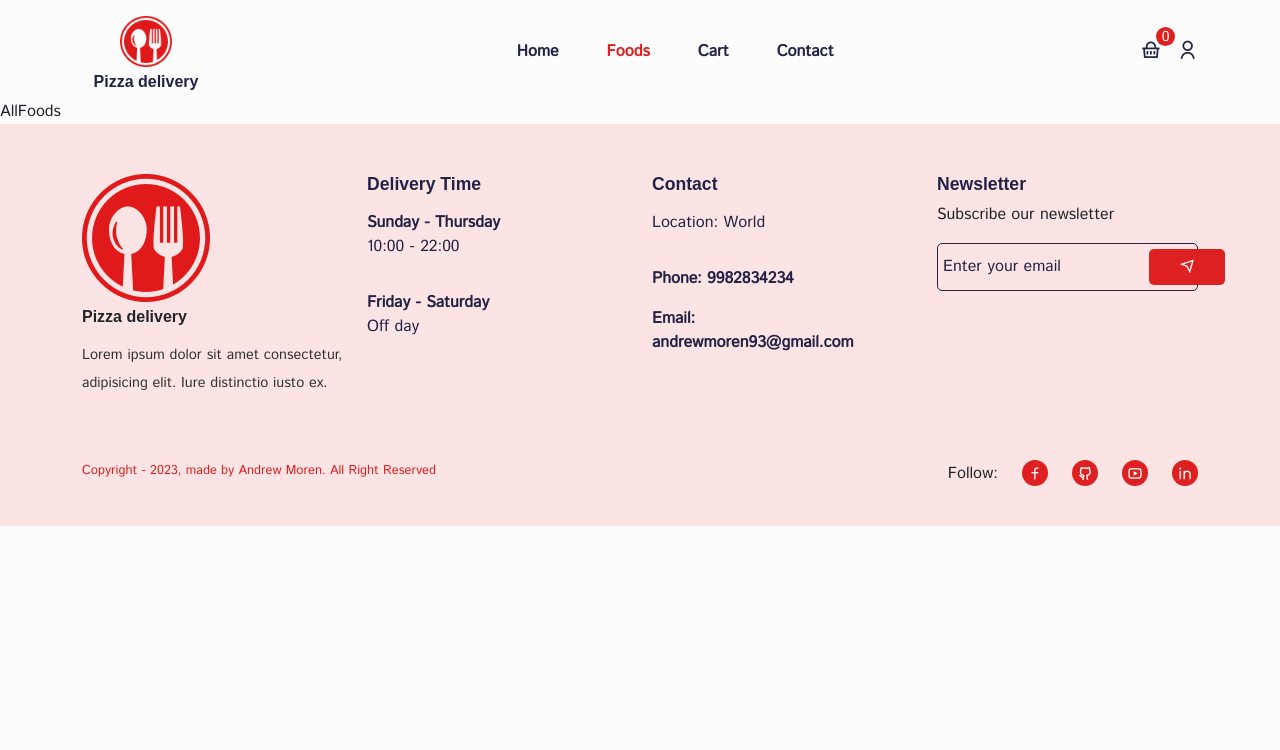
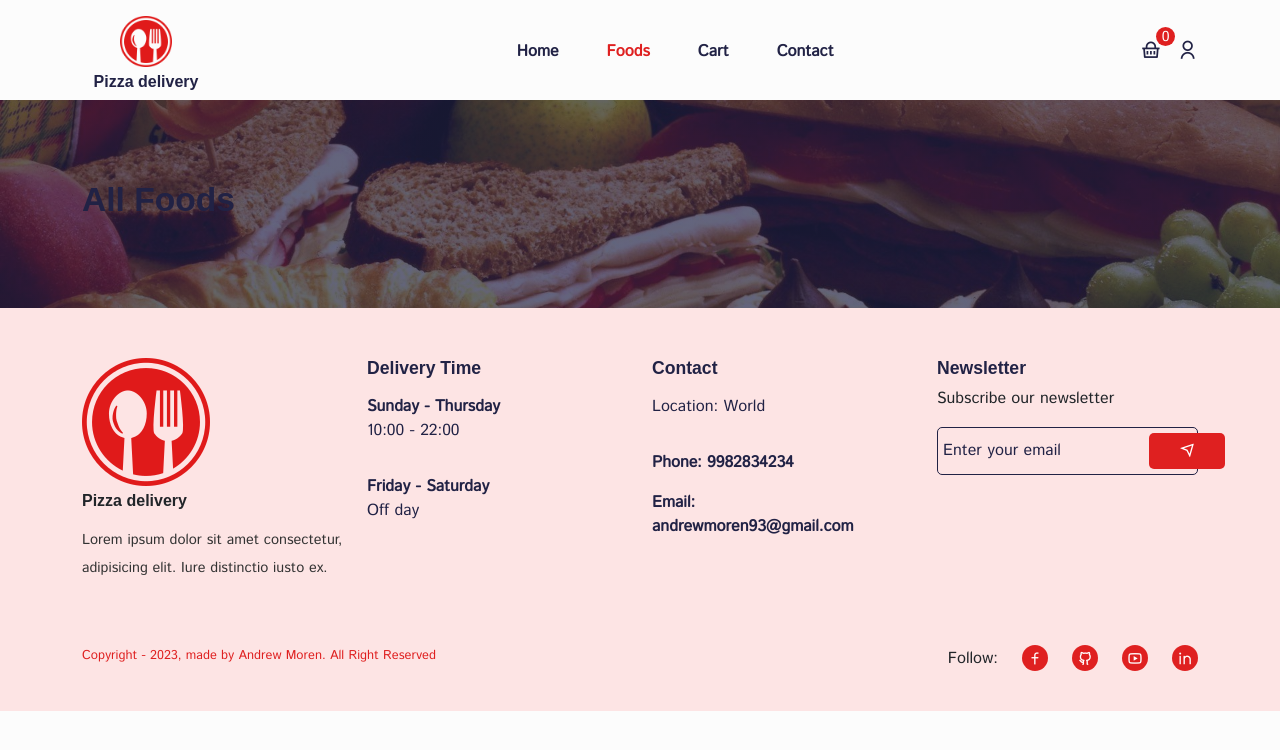
Before and after one commit to Andrewmoren/e_commerce_pizza, a React (Create React App) app: page /foods in a window 1280 px wide. Shown: the top 750 px of the page. Built offline with nearby package versions, Linux system fonts and the light colour scheme; a web font is replaced by a local one.

Commit message:
add common section in all foods

```diff
--- a/src/components/UI/cart/Carts.jsx
+++ b/src/components/UI/cart/Carts.jsx
@@ -11,6 +11,7 @@ import "../../../styles/shopping-cart.css";
 const Carts = () => {
   const dispatch = useDispatch();
   const cartProducts = useSelector((state) => state.cart.cartItems);
+  const totalAmount = useSelector((state) => state.cart.totalAmount);
 
   const toogleCart = () => {
     dispatch(cartUiActions.toggle());
@@ -36,7 +37,7 @@ const Carts = () => {
 
         <div className="cart__bottom d-flex align-items-center justify-content-between">
           <h6>
-            Subtotal amount: <span>$123</span>
+            Subtotal amount: <span>${totalAmount}</span>
           </h6>
           <button>
             <Link to="/checkout">Checkout</Link>
--- /dev/null
+++ b/src/components/UI/common-section/CommonSection.jsx
@@ -0,0 +1,16 @@
+import React from "react";
+import { Container } from "reactstrap";
+
+import "../../../styles/common-section.css";
+
+const CommonSection = (props) => {
+  return (
+    <section className="common__section">
+      <Container>
+        <h2>{props.title}</h2>
+      </Container>
+    </section>
+  );
+};
+
+export default CommonSection;
--- a/src/pages/AllFoods.jsx
+++ b/src/pages/AllFoods.jsx
@@ -1,7 +1,13 @@
 import React from "react";
+import Helmet from "../components/Helmet/Helmet";
+import CommonSection from "../components/UI/common-section/CommonSection";
 
 const AllFoods = () => {
-  return <div>AllFoods</div>;
+  return (
+    <Helmet title="All Foods">
+      <CommonSection title="All Foods" />
+    </Helmet>
+  );
 };
 
 export default AllFoods;
--- a/src/store/shopping-cart/cartSlice.js
+++ b/src/store/shopping-cart/cartSlice.js
@@ -34,7 +34,8 @@ const cartSlice = createSlice({
       }
 
       state.totalAmount = state.cartItems.reduce(
-        (total, item) => total + Number(item.price) * Number(item.quantity)
+        (total, item) => total + Number(item.price) * Number(item.quantity),
+        0
       );
     },
 
--- /dev/null
+++ b/src/styles/common-section.css
@@ -0,0 +1,8 @@
+.common__section {
+    background: linear-gradient(#212245b2, #212245b2), url('../assets/images/banner.jpg');
+
+    background-repeat: no-repeat;
+    background-size: cover;
+    background-position: center;
+    padding: 80px 0px;
+}
```
Also changed, not shown: src/assets/images/banner.jpg (added).
